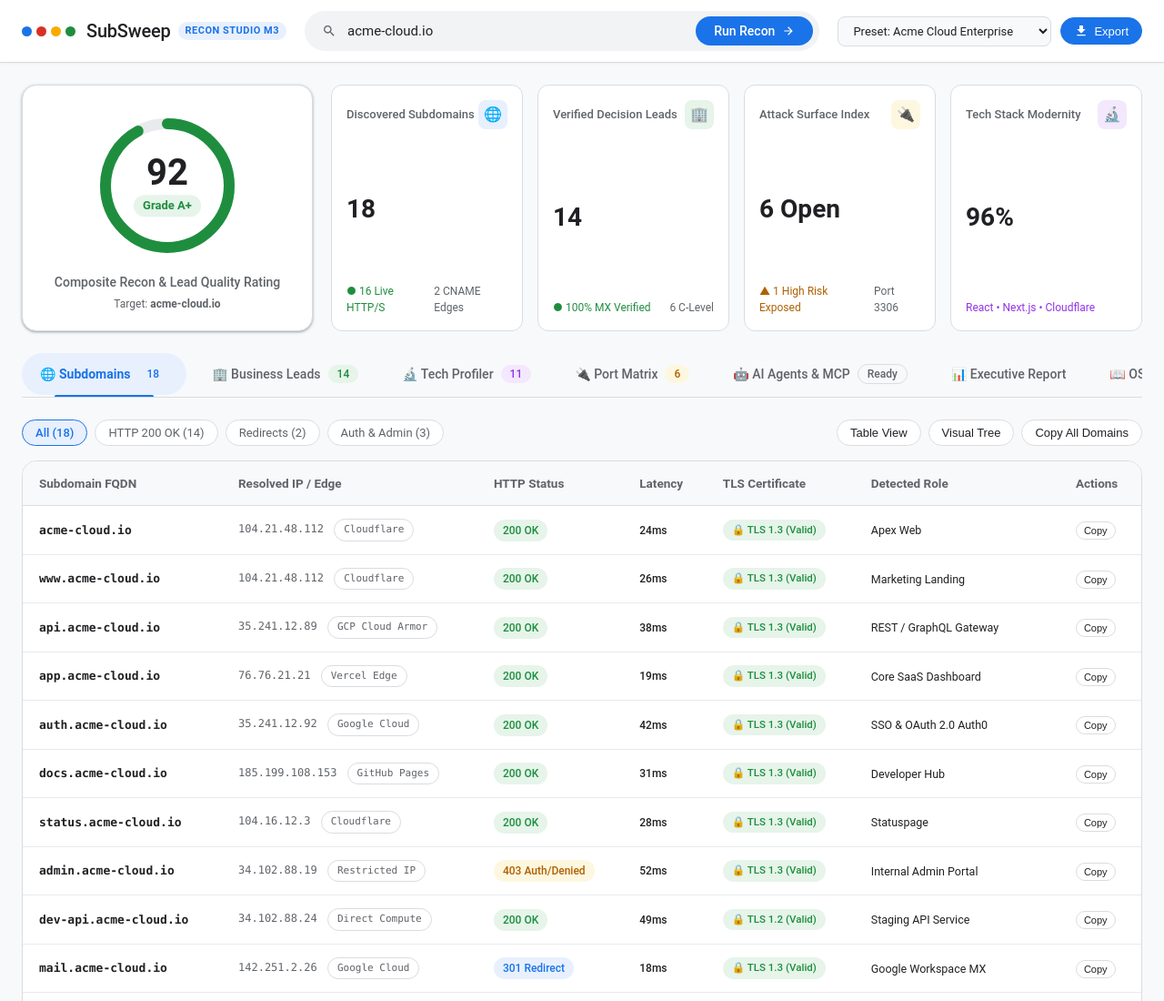
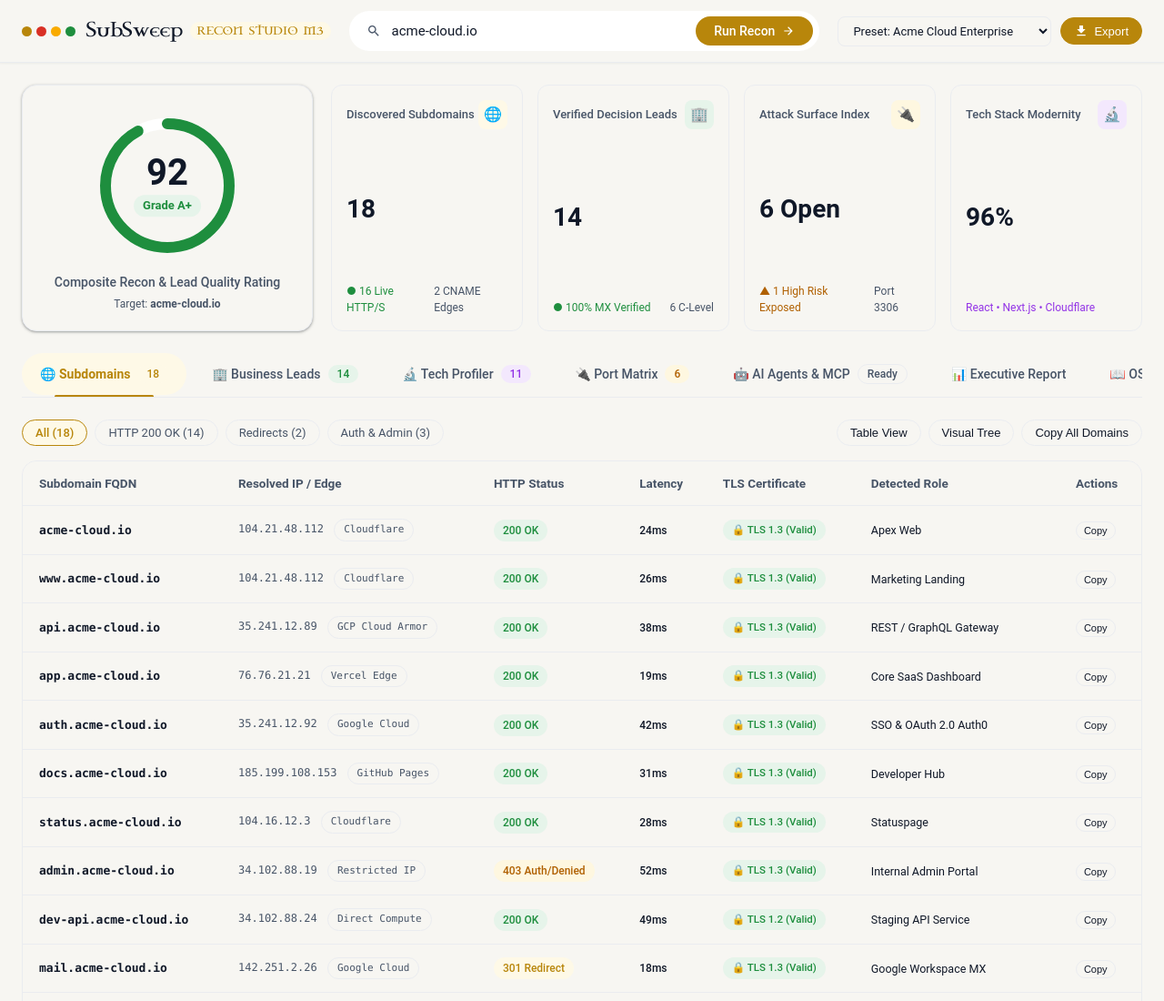
Before and after one commit to 1nc0gn30/subsweep-lead-scanner, a plain HTML site: page public/index.html in a window 1280 px wide. Shown: the top 1100 px of the page at 91% size. Drawn offline with Linux system fonts and the light colour scheme.

Commit message:
feat(atelier): integrate Atelier gold theme and UI enhancements

```diff
--- /dev/null
+++ b/public/atelier.css
@@ -0,0 +1,53 @@
+@font-face {
+  font-family: "Celtic Garamond";
+  src: url("fonts/CelticGaramond.ttf") format("truetype");
+  font-weight: 100 900;
+  font-style: normal;
+  font-display: swap;
+}
+
+:root {
+  --md-primary: #B8860B;
+  --md-on-primary: #101828;
+  --md-primary-container: #FEF9E7;
+  --md-on-primary-container: #6B5308;
+  --md-surface: #FFFFFF;
+  --md-surface-card: #FFFFFF;
+  --md-on-surface: #101828;
+  --md-on-surface-variant: #475467;
+  --md-outline: #EAECF0;
+  --g-blue: #B8860B;
+  --g-blue-dark: #8A6A09;
+  --g-blue-light: #FEF9E7;
+  --google-blue: #B8860B;
+  --google-blue-hover: #8A6A09;
+  --google-blue-light: #FEF9E7;
+  --md-sys-color-primary: #B8860B;
+  --md-sys-color-on-primary: #101828;
+  --md-sys-color-primary-container: #FEF9E7;
+  --md-sys-color-on-primary-container: #6B5308;
+  --md-sys-color-surface: #F7F6F2;
+  --md-sys-color-surface-dim: #F7F6F2;
+  --md-sys-color-surface-container: #FFFFFF;
+  --md-sys-color-surface-container-low: #F7F6F2;
+  --md-sys-color-surface-container-high: #FFFFFF;
+  --md-sys-color-surface-container-highest: #FEF9E7;
+  --md-sys-color-on-surface: #101828;
+  --md-sys-color-on-surface-variant: #475467;
+  --md-sys-color-outline: #EAECF0;
+  --md-sys-color-outline-variant: #EAECF0;
+  --font-google: "Inter", "Segoe UI", sans-serif;
+  --font-sans: "Inter", "Segoe UI", sans-serif;
+  --font-family: "Inter", "Segoe UI", sans-serif;
+  --font-mono: "JetBrains Mono", "IBM Plex Mono", ui-monospace, monospace;
+}
+
+h1, h2, h3, header .brand-title, .brand h1 {
+  font-family: "Celtic Garamond", Georgia, serif !important;
+  font-weight: 400;
+  letter-spacing: 0.01em;
+}
+
+button, .btn, .md-button {
+  border-radius: 999px;
+}
--- a/public/index.html
+++ b/public/index.html
@@ -5,14 +5,14 @@
   <meta name="viewport" content="width=device-width, initial-scale=1.0">
   <title>SubSweep Studio | OSINT Recon & Lead Intelligence</title>
   <meta name="description" content="SubSweep Recon Studio - Professional OSINT Reconnaissance, Port Scanner, Tech Stack Fingerprinter, Business Lead Harvester, and MCP AI Agent Hub.">
-  <meta name="theme-color" content="#1a73e8">
+  <meta name="theme-color" content="#B8860B">
   <style>
     /* Google Material 3 Design Tokens & Typography */
     :root {
-      --md-sys-color-primary: #1a73e8;
+      --md-sys-color-primary: #B8860B;
       --md-sys-color-on-primary: #ffffff;
-      --md-sys-color-primary-container: #d2e3fc;
-      --md-sys-color-on-primary-container: #0d47a1;
+      --md-sys-color-primary-container: #F5E6AB;
+      --md-sys-color-on-primary-container: #6B5308;
 
       --md-sys-color-surface: #ffffff;
       --md-sys-color-surface-dim: #f8f9fa;
@@ -27,8 +27,8 @@
       --md-sys-color-outline: #dadce0;
       --md-sys-color-outline-variant: #e8eaed;
 
-      --google-blue: #1a73e8;
-      --google-blue-container: #e8f0fe;
+      --google-blue: #B8860B;
+      --google-blue-container: #FEF9E7;
       --google-red: #d93025;
       --google-red-container: #fce8e6;
       --google-yellow: #f9ab00;
@@ -194,7 +194,7 @@
     }
 
     .btn-scan:hover {
-      background-color: #174ea6;
+      background-color: #6B5308;
       box-shadow: 0 1px 3px 1px rgba(60,64,67,0.25);
     }
 
@@ -632,7 +632,7 @@
     }
 
     .btn-action-primary:hover {
-      background-color: #174ea6;
+      background-color: #6B5308;
       color: #ffffff;
     }
 
@@ -928,6 +928,7 @@
       vertical-align: middle;
     }
   </style>
+  <link rel="stylesheet" href="atelier.css">
 </head>
 <body>
 
```
Also changed, not shown: public/fonts/CelticGaramond.ttf (added), 3 other files.
